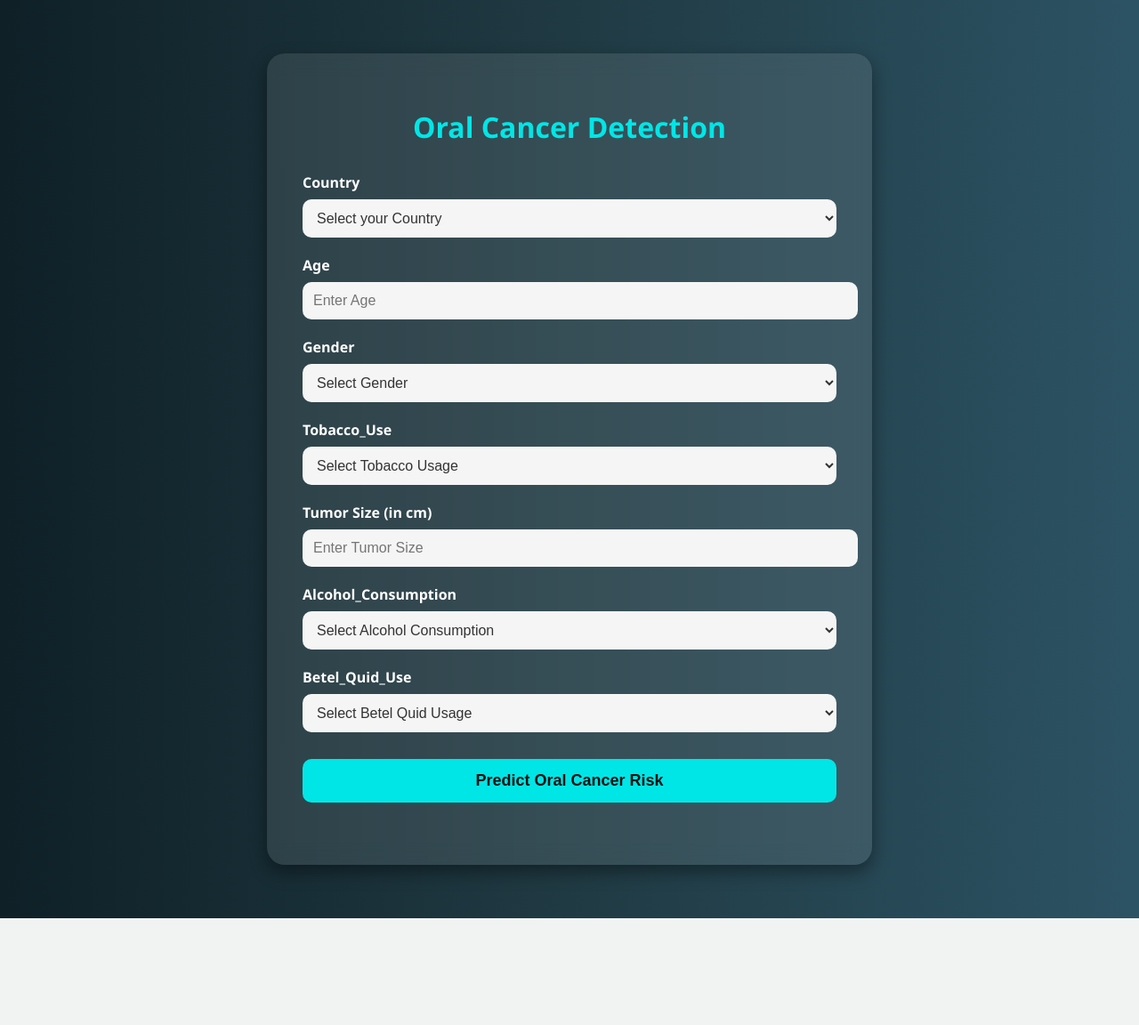
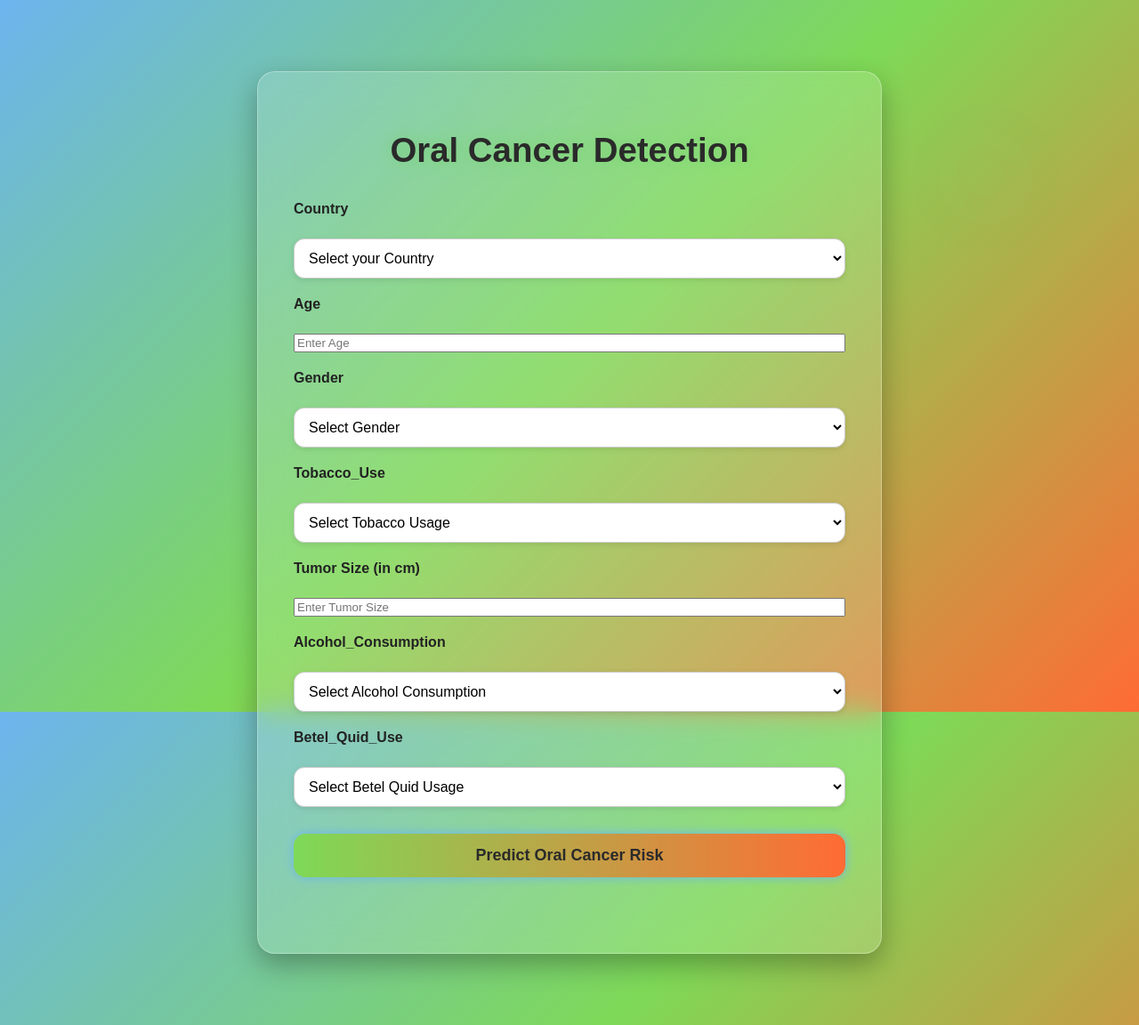
Before and after one commit to Asish2107/ML_PROJECT, a Flask app: page /predictdata in a window 1280 px wide. Shown: the whole page at 89% size. Before the commit the page ends 1032 px from the top, so only its background shows below. Run offline with Flask 3, Linux system fonts and the light colour scheme.

Commit message:
Final Push

```diff
--- /dev/null
+++ b/static/css/style-enhancements.css
@@ -0,0 +1,139 @@
+/* Background & Effects */
+body {
+    background: linear-gradient(135deg, #6CB4EE 0%, #7ED957 50%, #FF6B35 100%);
+    background-attachment: fixed;
+    position: relative;
+    overflow-x: hidden;
+    font-family: 'Poppins', sans-serif;
+    margin: 0;
+    padding: 0;
+    color: #2a2a2a;
+}
+
+body::before {
+    content: "";
+    position: fixed;
+    top: -50px;
+    left: -50px;
+    width: 150%;
+    height: 150%;
+    background: url('/static/assets/particles.svg') no-repeat center center / cover;
+    opacity: 0.05;
+    z-index: 0;
+    animation: rotateBg 100s linear infinite;
+}
+
+@keyframes rotateBg {
+    0% { transform: rotate(0deg); }
+    100% { transform: rotate(360deg); }
+}
+
+/* Container */
+.container {
+    max-width: 620px;
+    margin: 80px auto;
+    padding: 40px;
+    background: rgba(255, 255, 255, 0.15);
+    border-radius: 20px;
+    box-shadow: 0 12px 30px rgba(0, 0, 0, 0.3);
+    backdrop-filter: blur(16px);
+    border: 1px solid rgba(255, 255, 255, 0.3);
+    position: relative;
+    z-index: 2;
+    transition: transform 0.3s ease, box-shadow 0.3s ease;
+    display: flex;
+    flex-direction: column;
+    gap: 25px;
+}
+
+.container:hover {
+    transform: scale(1.02);
+    box-shadow: 0 12px 40px rgba(110, 180, 238, 0.5);
+}
+
+/* Heading */
+h1 {
+    text-align: center;
+    font-size: 2.4rem;
+    margin-bottom: 10px;
+    text-shadow: 0 0 10px #6CB4EE, 0 0 20px #7ED957;
+    animation: glowText 2s ease-in-out infinite alternate;
+}
+
+@keyframes glowText {
+    from { text-shadow: 0 0 5px #6CB4EE; }
+    to { text-shadow: 0 0 20px #7ED957; }
+}
+
+/* Form Styling */
+form {
+    display: flex;
+    flex-direction: column;
+    gap: 20px;
+}
+
+form label {
+    font-weight: 600;
+    margin-bottom: 4px;
+    color: #222;
+}
+
+form input[type="text"],
+form select {
+    padding: 12px;
+    font-size: 16px;
+    border: 1px solid #ccc;
+    border-radius: 12px;
+    background: #fff;
+    box-shadow: 0 2px 6px rgba(0, 0, 0, 0.1);
+    transition: all 0.3s ease;
+}
+
+form input:focus,
+form select:focus {
+    outline: none;
+    border-color: #6CB4EE;
+    box-shadow: 0 0 12px #6CB4EE;
+    animation: pulse 1.2s infinite alternate;
+}
+
+@keyframes pulse {
+    from { box-shadow: 0 0 10px #6CB4EE; }
+    to { box-shadow: 0 0 20px #FF6B35; }
+}
+
+/* Submit Button */
+.submit-btn {
+    width: 100%;
+    padding: 14px;
+    margin-top: 10px;
+    background: linear-gradient(to right, #7ED957, #FF6B35);
+    border: none;
+    border-radius: 14px;
+    font-size: 18px;
+    font-weight: bold;
+    cursor: pointer;
+    color: #2a2a2a;
+    box-shadow: 0 0 12px #6CB4EE;
+    transition: transform 0.2s ease, background-color 0.3s ease;
+}
+
+.submit-btn:hover {
+    transform: scale(1.05);
+    background: linear-gradient(to right, #6CB4EE, #7ED957);
+}
+
+/* Prediction Result */
+.result {
+    text-align: center;
+    font-size: 24px;
+    font-weight: bold;
+    margin-top: 20px;
+    color: #FF6B35;
+    animation: fadeInResult 1s ease-in-out;
+}
+
+@keyframes fadeInResult {
+    from { opacity: 0; transform: translateY(10px); }
+    to { opacity: 1; transform: translateY(0); }
+}
--- /dev/null
+++ b/static/js/script.js
@@ -0,0 +1,8 @@
+document.addEventListener('DOMContentLoaded', function () {
+    const resultBox = document.querySelector('.result');
+    if (resultBox && resultBox.textContent.trim() !== '') {
+        resultBox.style.transition = 'transform 0.5s ease, opacity 0.5s';
+        resultBox.style.transform = 'scale(1.05)';
+        setTimeout(() => resultBox.style.transform = 'scale(1)', 600);
+    }
+});
--- a/templates/home.html
+++ b/templates/home.html
@@ -4,73 +4,10 @@
     <meta charset="UTF-8">
     <meta name="viewport" content="width=device-width, initial-scale=1.0">
     <title>Oral Cancer Detection</title>
-    <style>
-        body {
-            margin: 0;
-            font-family: 'Segoe UI', Tahoma, Geneva, Verdana, sans-serif;
-            background: linear-gradient(to right, #0f2027, #203a43, #2c5364);
-            color: #fff;
-        }
-        .container {
-            max-width: 600px;
-            margin: 60px auto;
-            padding: 40px;
-            background: rgba(255, 255, 255, 0.1);
-            border-radius: 20px;
-            box-shadow: 0 8px 20px rgba(0,0,0,0.4);
-            backdrop-filter: blur(12px);
-        }
-        h1 {
-            text-align: center;
-            margin-bottom: 30px;
-            color: #00e6e6;
-        }
-        label {
-            font-weight: 600;
-            display: block;
-            margin-top: 20px;
-            margin-bottom: 8px;
-        }
-        select, input {
-            width: 100%;
-            padding: 12px;
-            border-radius: 10px;
-            border: none;
-            outline: none;
-            font-size: 16px;
-            background-color: #f5f5f5;
-            color: #333;
-        }
-        select:focus, input:focus {
-            box-shadow: 0 0 10px #00e6e6;
-        }
-        .submit-btn {
-            width: 100%;
-            padding: 14px;
-            margin-top: 30px;
-            background-color: #00e6e6;
-            border: none;
-            border-radius: 10px;
-            font-size: 18px;
-            font-weight: bold;
-            cursor: pointer;
-            color: #111;
-            transition: background-color 0.3s ease;
-        }
-        .submit-btn:hover {
-            background-color: #00cccc;
-        }
-        .result {
-            text-align: center;
-            font-size: 22px;
-            font-weight: bold;
-            margin-top: 30px;
-            color: #00ff99;
-        }
-    </style>
+    <link rel="stylesheet" href="{{ url_for('static', filename='css/style-enhancements.css') }}">
+    <script defer src="{{ url_for('static', filename='js/script.js') }}"></script>
 </head>
 <body>
-
     <div class="container">
         <h1>Oral Cancer Detection</h1>
         <form action="{{ url_for('predict_datapoint') }}" method="post">
@@ -132,11 +69,9 @@
 
             <button type="submit" class="submit-btn">Predict Oral Cancer Risk</button>
         </form>
-
         <div class="result">
             {{ results }}
         </div>
     </div>
-
 </body>
 </html>
--- a/templates/index.html
+++ /dev/null
@@ -1 +0,0 @@
-<h1>Welcome to the home page</h1>
```
Also changed, not shown: static/assets/particles.svg (added).
